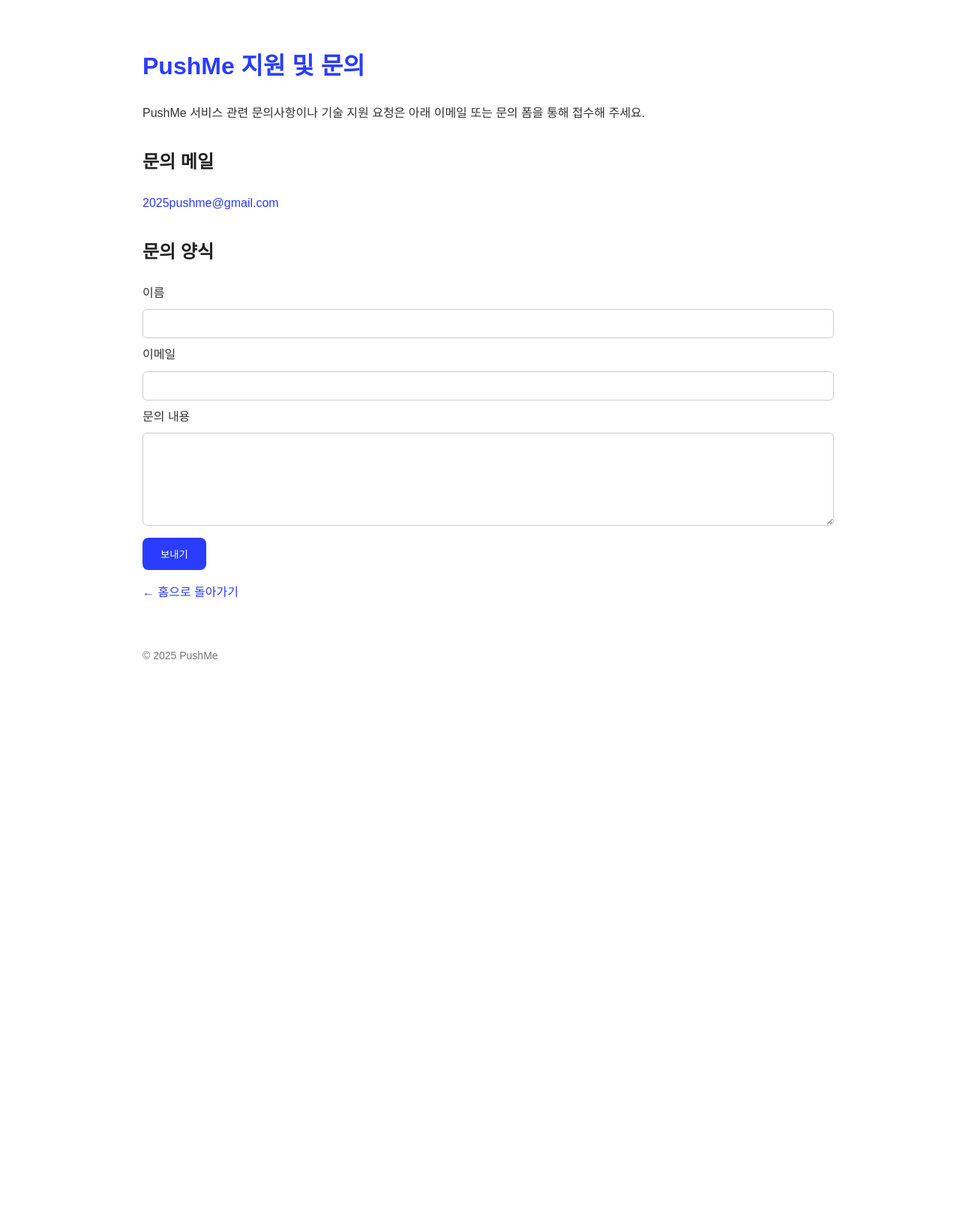
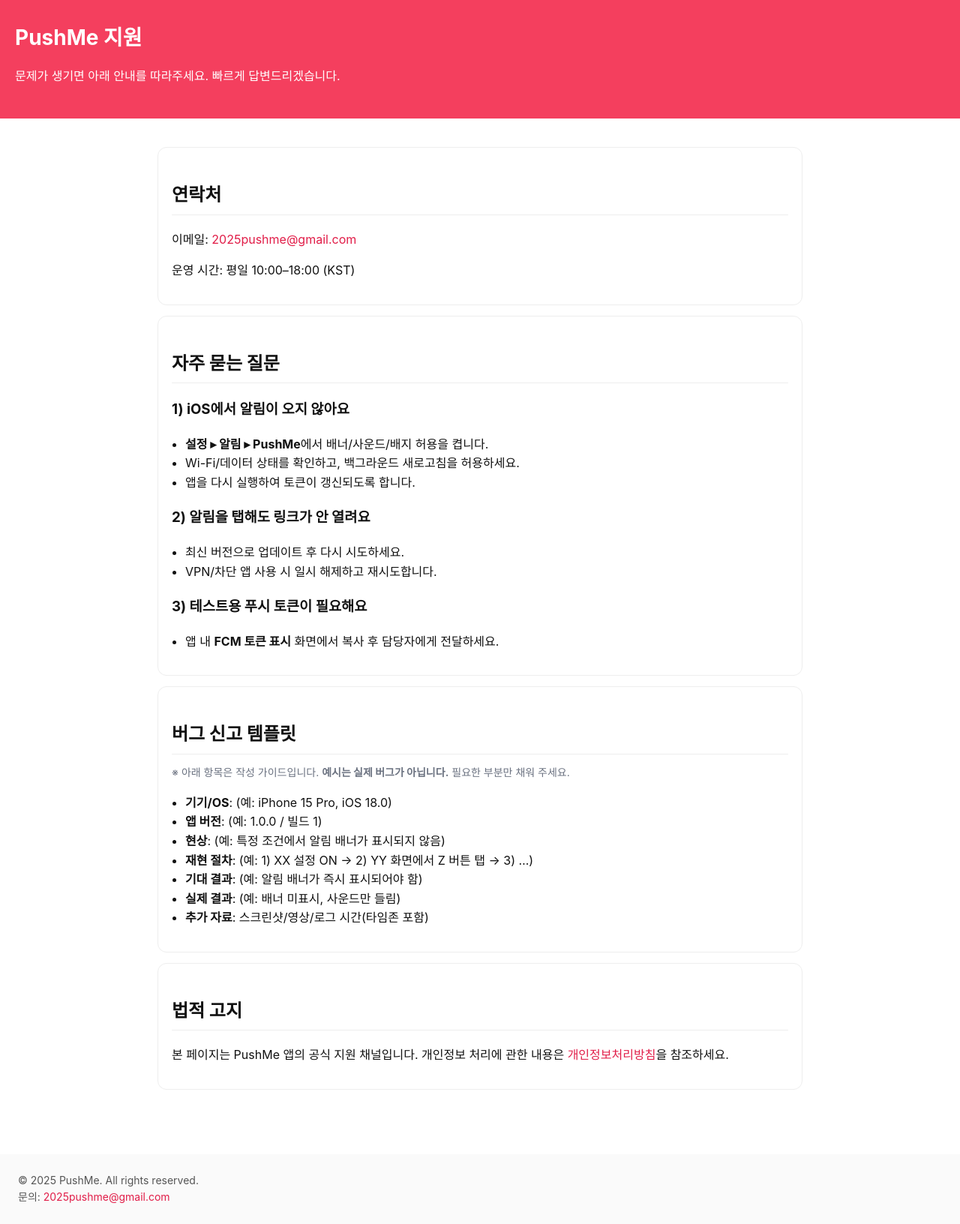
Before and after one commit to 2025pushme/pushme-site, a plain HTML site: page support.html in a window 1280 px wide. Shown: the whole page at 75% size. Before the commit the page ends 927 px from the top, so only its background shows below. Drawn offline with Linux system fonts and the light colour scheme.

Commit message:
Add files via upload

```diff
--- a/support.html
+++ b/support.html
@@ -1,46 +1,75 @@
+
 <!DOCTYPE html>
+
 <html lang="ko">
 <head>
-<meta charset="UTF-8" />
-<meta name="viewport" content="width=device-width, initial-scale=1.0" />
-<title>지원 및 문의 | PushMe</title>
+<meta charset="utf-8"/>
+<meta content="width=device-width, initial-scale=1" name="viewport"/>
+<title>PushMe 지원 | Support</title>
 <style>
-body { font-family: "Noto Sans KR", sans-serif; padding: 40px; line-height: 1.7; color: #333; max-width: 900px; margin: auto; }
-h1 { color: #2a3cff; }
-h2 { margin-top: 32px; color: #222; }
-a { color: #2a3cff; text-decoration: none; }
-footer { margin-top: 60px; font-size: 14px; color: #777; }
-form { margin-top: 20px; }
-input, textarea {
-  width: 100%; padding: 10px; margin: 8px 0;
-  border: 1px solid #ccc; border-radius: 6px; font-size: 15px;
-}
-button {
-  background-color: #2a3cff; color: #fff; border: none;
-  padding: 12px 24px; border-radius: 8px; cursor: pointer;
-}
-button:hover { background-color: #1e2fce; }
-</style>
+    body { font-family: -apple-system,BlinkMacSystemFont,Segoe UI,Roboto,Helvetica,Arial,sans-serif; line-height: 1.6; margin: 0; color: #111; }
+    header { background: #f43f5e; color: #fff; padding: 28px 20px; }
+    main { max-width: 860px; margin: 0 auto; padding: 24px; }
+    h1 { margin: 0 0 6px 0; font-size: 28px; }
+    h2 { margin-top: 28px; border-bottom: 1px solid #eee; padding-bottom: 6px; }
+    a { color: #e11d48; text-decoration: none; }
+    a:hover { text-decoration: underline; }
+    code { background: #f6f8fa; padding: 2px 6px; border-radius: 6px; }
+    footer { margin-top: 48px; padding: 24px; background: #fafafa; color: #555; font-size: 14px; }
+    .card { background: #fff; border: 1px solid #eee; border-radius: 12px; padding: 16px 18px; margin: 14px 0; }
+    ul { padding-left: 18px; }
+  </style>
 </head>
 <body>
-<h1>PushMe 지원 및 문의</h1>
-<p>PushMe 서비스 관련 문의사항이나 기술 지원 요청은 아래 이메일 또는 문의 폼을 통해 접수해 주세요.</p>
-
-<h2>문의 메일</h2>
-<p><a href="mailto:2025pushme@gmail.com">2025pushme@gmail.com</a></p>
-
-<h2>문의 양식</h2>
-<form action="https://formspree.io/f/mwpeyvjy" method="POST">
-  <label>이름</label>
-  <input type="text" name="name" required>
-  <label>이메일</label>
-  <input type="email" name="email" required>
-  <label>문의 내용</label>
-  <textarea name="message" rows="6" required></textarea>
-  <button type="submit">보내기</button>
-</form>
-
-<p><a href="index.html">← 홈으로 돌아가기</a></p>
-<footer>© 2025 PushMe</footer>
+<header>
+<h1>PushMe 지원</h1>
+<p>문제가 생기면 아래 안내를 따라주세요. 빠르게 답변드리겠습니다.</p>
+</header>
+<main>
+<section class="card">
+<h2>연락처</h2>
+<p>이메일: <a href="mailto:2025pushme@gmail.com">2025pushme@gmail.com</a></p>
+<p>운영 시간: 평일 10:00–18:00 (KST)</p>
+</section>
+<section class="card">
+<h2>자주 묻는 질문</h2>
+<h3>1) iOS에서 알림이 오지 않아요</h3>
+<ul>
+<li><b>설정 ▸ 알림 ▸ PushMe</b>에서 배너/사운드/배지 허용을 켭니다.</li>
+<li>Wi-Fi/데이터 상태를 확인하고, 백그라운드 새로고침을 허용하세요.</li>
+<li>앱을 다시 실행하여 토큰이 갱신되도록 합니다.</li>
+</ul>
+<h3>2) 알림을 탭해도 링크가 안 열려요</h3>
+<ul>
+<li>최신 버전으로 업데이트 후 다시 시도하세요.</li>
+<li>VPN/차단 앱 사용 시 일시 해제하고 재시도합니다.</li>
+</ul>
+<h3>3) 테스트용 푸시 토큰이 필요해요</h3>
+<ul>
+<li>앱 내 <b>FCM 토큰 표시</b> 화면에서 복사 후 담당자에게 전달하세요.</li>
+</ul>
+</section>
+<section class="card">
+<h2>버그 신고 템플릿</h2>
+<p style="font-size:14px;color:#6b7280;margin-top:-6px;">※ 아래 항목은 작성 가이드입니다. <b>예시는 실제 버그가 아닙니다.</b> 필요한 부분만 채워 주세요.</p>
+<ul>
+<li><b>기기/OS</b>: (예: iPhone 15 Pro, iOS 18.0)</li>
+<li><b>앱 버전</b>: (예: 1.0.0 / 빌드 1)</li>
+<li><b>현상</b>: (예: 특정 조건에서 알림 배너가 표시되지 않음)</li>
+<li><b>재현 절차</b>: (예: 1) XX 설정 ON → 2) YY 화면에서 Z 버튼 탭 → 3) …)</li>
+<li><b>기대 결과</b>: (예: 알림 배너가 즉시 표시되어야 함)</li>
+<li><b>실제 결과</b>: (예: 배너 미표시, 사운드만 들림)</li>
+<li><b>추가 자료</b>: 스크린샷/영상/로그 시간(타임존 포함)</li>
+</ul>
+</section>
+<section class="card">
+<h2>법적 고지</h2>
+<p>본 페이지는 PushMe 앱의 공식 지원 채널입니다. 개인정보 처리에 관한 내용은 <a href="./pushme-privacy.html">개인정보처리방침</a>을 참조하세요.</p>
+</section>
+</main>
+<footer>
+<div>© 2025 PushMe. All rights reserved.</div>
+<div>문의: <a href="mailto:2025pushme@gmail.com">2025pushme@gmail.com</a></div>
+</footer>
 </body>
 </html>
```
Also changed, not shown: index.html (+29 -58 lines), privacy.html (+68 -48 lines).
